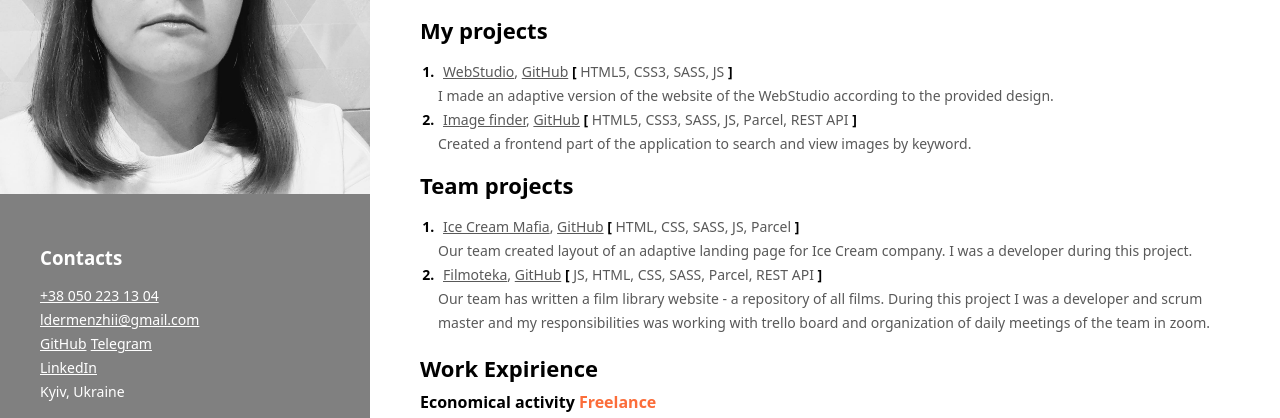
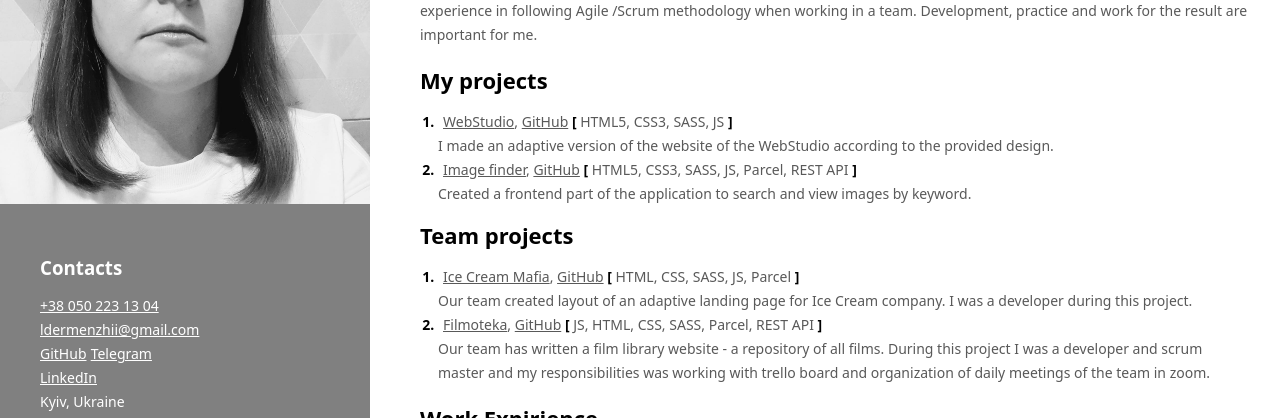
Before and after one commit to LyudmilaD/my_resume, a website built with Parcel: page src/index.html in a window 1280 px wide. Shown: the part 226-644 px from the top of the page. Built offline with nearby package versions, Linux system fonts and the light colour scheme.

Commit message:
change styles

```diff
--- a/src/sass/components/_about.scss
+++ b/src/sass/components/_about.scss
@@ -2,7 +2,7 @@
   display: flex;
   flex-direction: row-reverse;
   width: 1300px;
-  height: 1698px;
+  // height: 1698px;
   background-color: #ffffff;
   margin: 10px auto;
   box-shadow: 6px 6px 20px rgba(0, 0, 0, 0.1);
@@ -10,7 +10,7 @@
 /* main content section */
 
 .main-content-section {
-  padding: 0px 50px;
+  padding: 50px 50px;
 }
 
 .main-content-title {
@@ -169,7 +169,7 @@
 .sidebar-section {
   background-color: grey;
   width: 370px;
-  padding: 40px 0;
+  padding: 50px 0;
 }
 
 .contacts-section,
```
